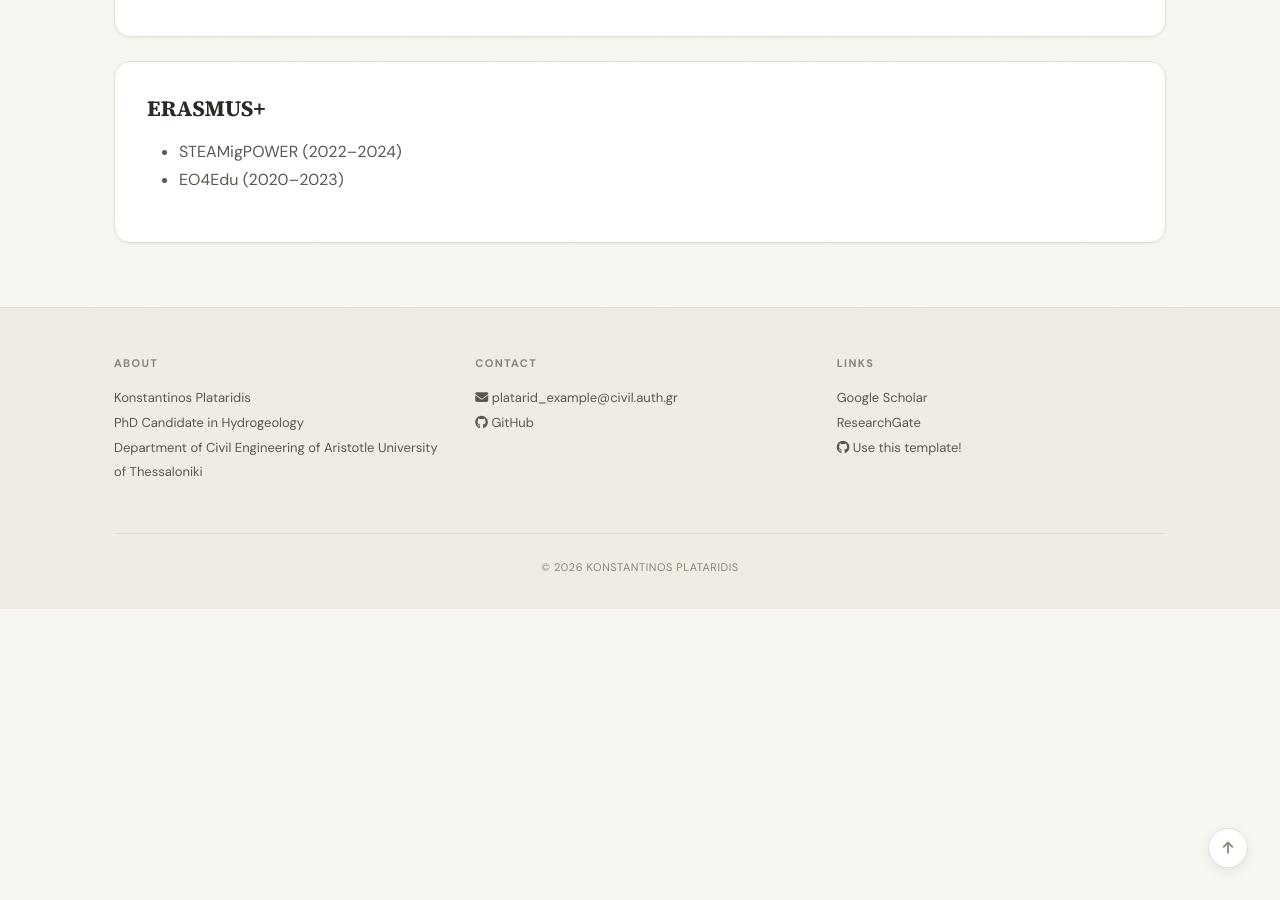
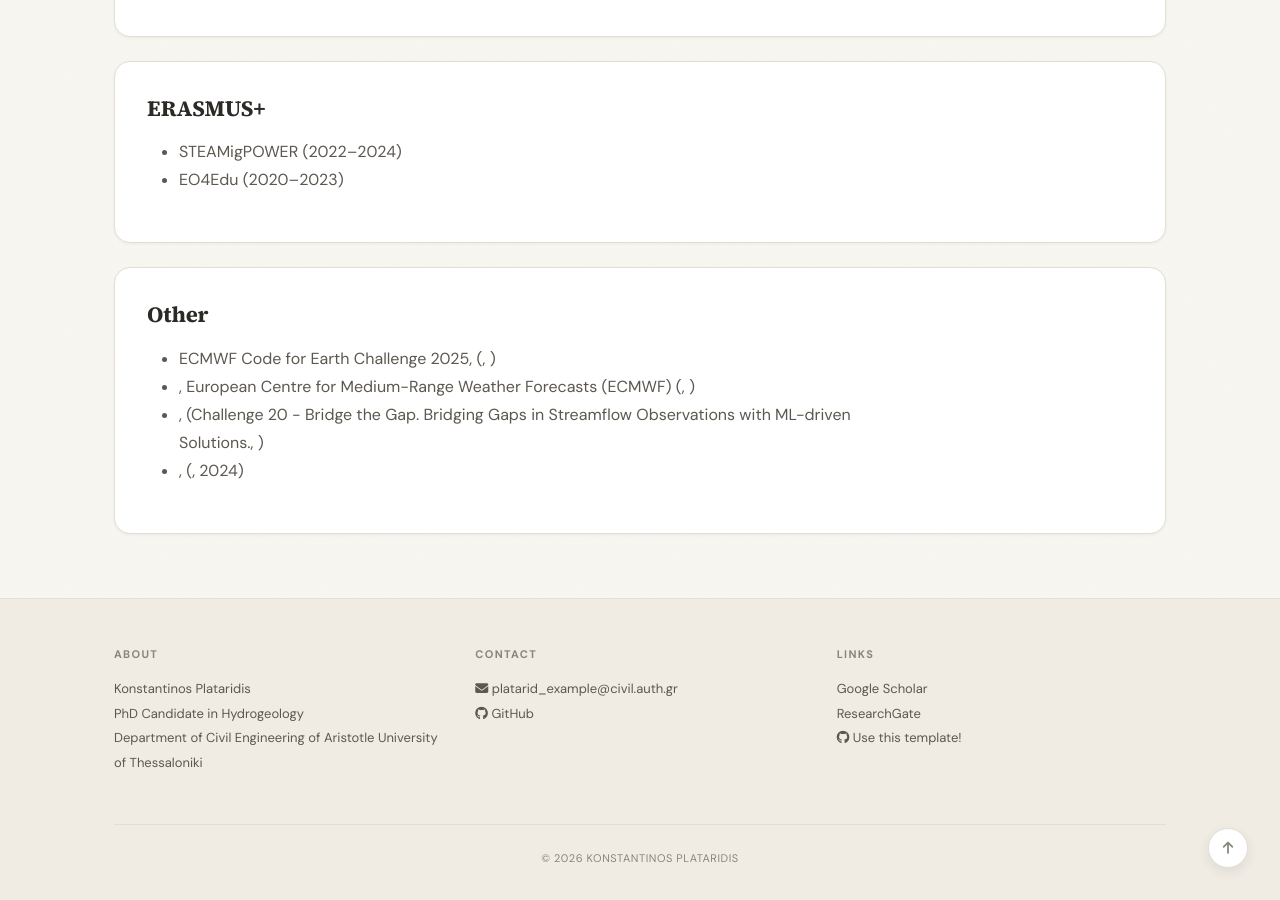
Before and after one commit to KonstantinosPl/KonstantinosPl.github.io, a Jekyll site: the page built from _pages/about.md, in a window 1280 px wide and 900 px high, scrolled down 742 px. Built offline with Jekyll 4.4.1, drawn with Linux system fonts in a browser that asks for light colours; a style sheet for code colours, icons or effects is not loaded.

Commit message:
Add others in ABOUT

```diff
--- /dev/null
+++ b/_data/others.yml
@@ -0,0 +1,6 @@
+# Other Research Activities, shown on the About page.
+# Each entry needs: name, location, degree, year
+- name: ECMWF Code for Earth Challenge 2025
+- location: European Centre for Medium-Range Weather Forecasts (ECMWF)
+- degree: Challenge 20 - Bridge the Gap. Bridging Gaps in Streamflow Observations with ML-driven Solutions.
+- year: 2024
--- a/_pages/about.md
+++ b/_pages/about.md
@@ -53,16 +53,16 @@ permalink: /about/
 </div>
 {% endif %}
 
-<!-- {% if site.data.people %}
+{% if site.data.others %}
 <div class="section-card">
-<h3>Students and Mentoring</h3>
+<h3>Other</h3>
 <ul>
-{% for student in site.data.people %}
-<li>{{ student.name }}, {{ student.location }} ({{ student.degree }}, {{ student.year }})</li>
+{% for other in site.data.others %}
+<li>{{ other.name }}, {{ other.location }} ({{ other.degree }}, {{ other.year }})</li>
 {% endfor %}
 </ul>
 </div>
-{% endif %} -->
+{% endif %}
 
 <!-- {% if site.data.funders %}
 <div class="section-card">
```
Also changed, not shown: _data/people.yml (deleted, +0 -31 lines).
